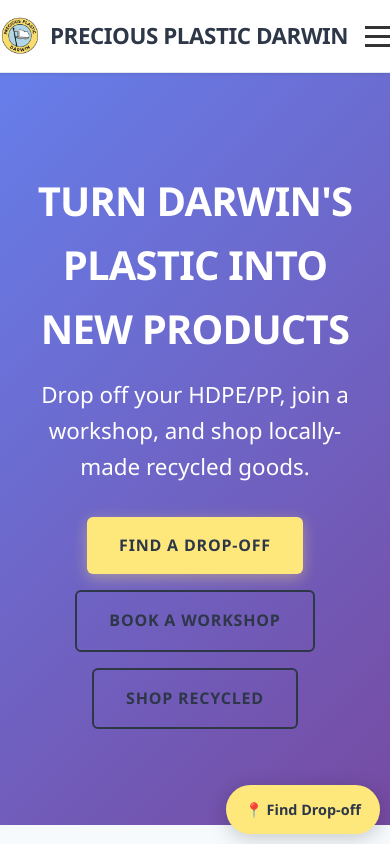
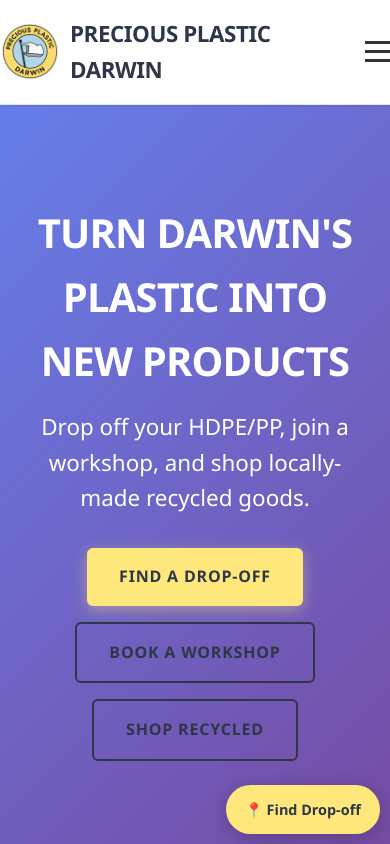
Before and after one commit to aldrinmagno/preciousplasticau, a Vue app: page / in a window 390 px wide. Shown: the top 844 px of the page. Built offline with nearby package versions, Linux system fonts and the light colour scheme; the HTML template or start-up script is replaced by a standard one.

Commit message:
Make logo bigger in header

```diff
--- a/src/components/AppHeader.vue
+++ b/src/components/AppHeader.vue
@@ -69,8 +69,8 @@
 }
 
 .logo img {
-  width: 50px;
-  height: 50px;
+  width: 70px;
+  height: 70px;
   margin-right: 10px;
 }
 
@@ -154,8 +154,8 @@
   }
 
   .logo img {
-    width: 40px;
-    height: 40px;
+    width: 60px;
+    height: 60px;
   }
 }
 </style>
```
